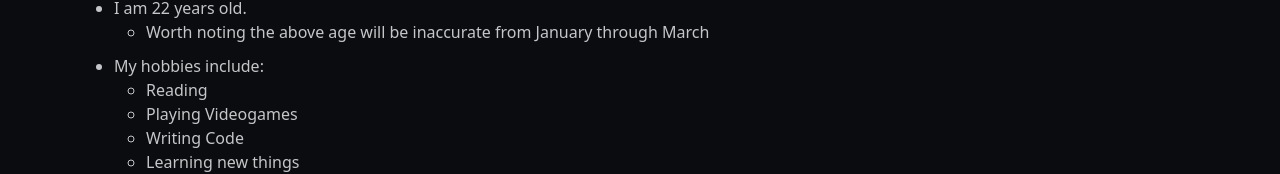
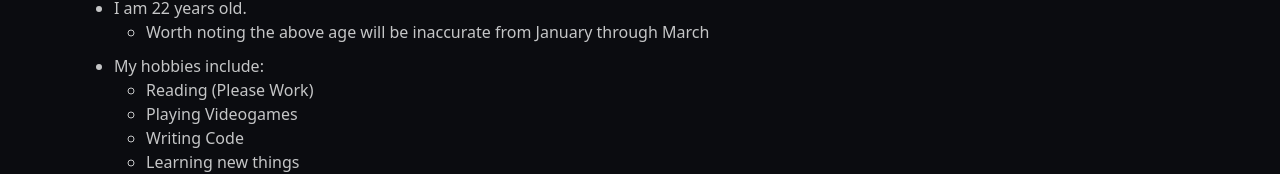
Before and after one commit to BrysonBoling/PortfolioWebsite, an Angular app in the folder Portfolio/ClientApp/: page / in a window 1280 px wide. Shown: the part 300-474 px from the top of the page. Built offline with nearby package versions, Linux system fonts and the light colour scheme.

Commit message:
Please work

```diff
--- a/Portfolio/ClientApp/src/app/home/home.component.html
+++ b/Portfolio/ClientApp/src/app/home/home.component.html
@@ -25,7 +25,7 @@
     <li>
       My hobbies include:
       <ul>
-        <li>Reading</li>
+        <li>Reading (Please Work)</li>
         <li>Playing Videogames</li>
         <li>Writing Code</li>
         <li>Learning new things</li>
```
